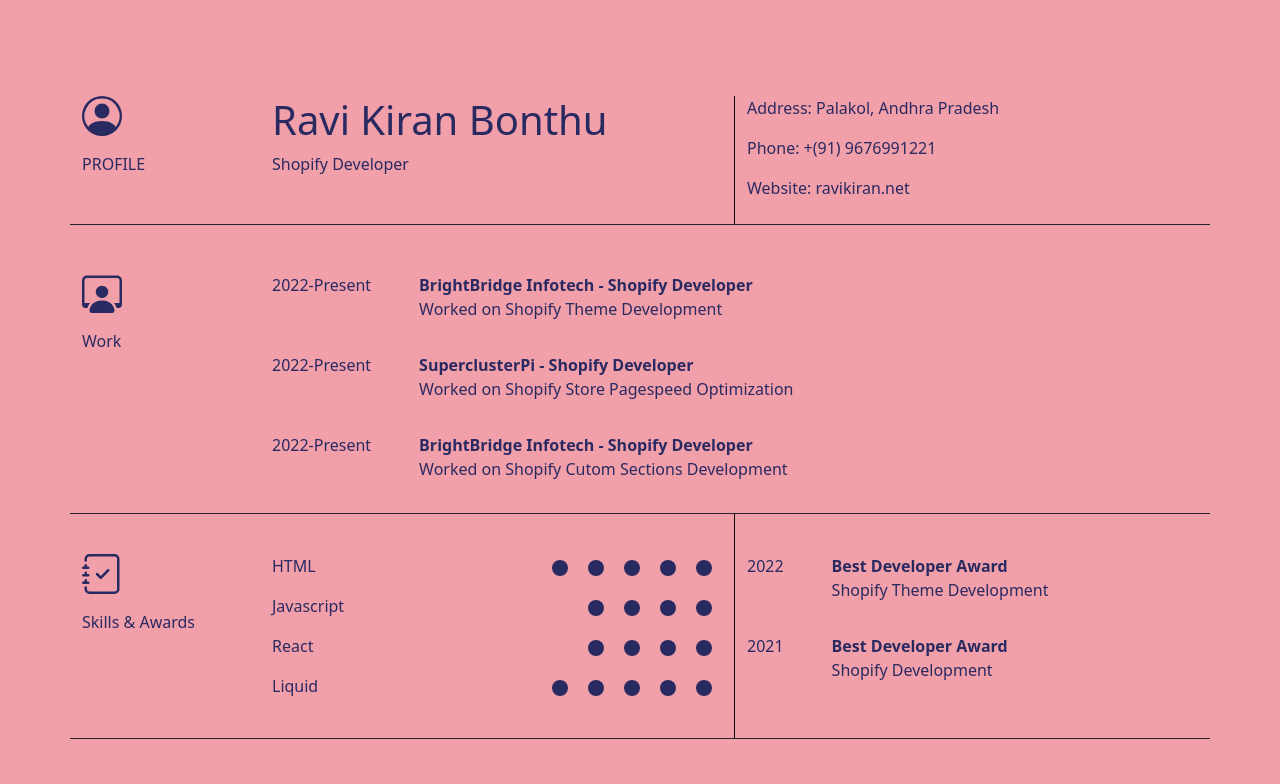
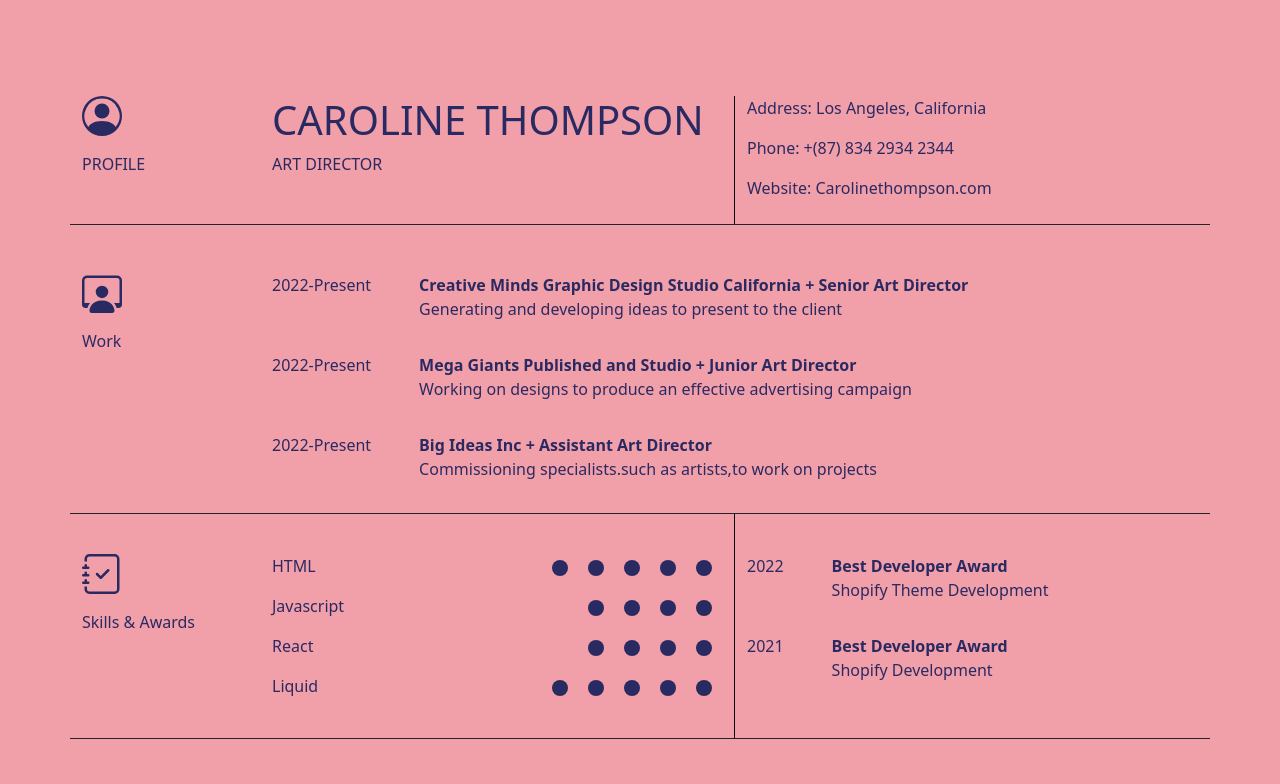
Before and after one commit to kalyani255/assignement, a plain HTML site: page index.html in a window 1280 px wide. Shown: the top 784 px of the page. Drawn offline with nearby package versions, Linux system fonts and the light colour scheme.

Commit message:
index.html

```diff
--- a/index.html
+++ b/index.html
@@ -26,15 +26,15 @@
         </div>
         <div class="col-12 col-md-5 border-right">
             <div>
-                <h1>Ravi Kiran Bonthu</h1>
-                <p>Shopify Developer</p>
+                <h1>CAROLINE THOMPSON</h1>
+                <p>ART DIRECTOR</p>
             </div>
         </div>
         <div class="col-12 col-md-5">
 <div>
-    <p>Address: Palakol, Andhra Pradesh</p>
-    <p>Phone: +(91) 9676991221</p>
-    <p>Website: ravikiran.net</p>
+    <p>Address: Los Angeles, California</p>
+    <p>Phone: +(87) 834 2934 2344</p>
+    <p>Website: Carolinethompson.com</p>
 </div>
         </div>
   </div>
@@ -61,10 +61,11 @@
   </div>
   <div>
     <div>
-        <b>    BrightBridge Infotech - Shopify Developer
+        <b>    Creative Minds Graphic Design Studio California + Senior Art
+                  Director
         </b>
     </div>
-    <p>Worked on Shopify Theme Development</p>
+    <p>Generating and developing ideas to present to the client</p>
 
   </div>
 
@@ -75,10 +76,10 @@
     </div>
     <div>
         <div>
-            <b>      SuperclusterPi - Shopify Developer
+            <b> Mega Giants Published and Studio + Junior Art Director
             </b>
         </div>
-        <p>Worked on Shopify Store Pagespeed Optimization</p>
+        <p>Working on designs to produce an effective advertising campaign</p>
 
     </div>
   </div>
@@ -88,10 +89,10 @@
     </div>
     <div>
         <div>
-            <b>      BrightBridge Infotech - Shopify Developer
+            <b>  Big Ideas Inc + Assistant Art Director
             </b>
         </div>
-        <p>Worked on Shopify Cutom Sections Development</p>
+        <p>Commissioning specialists.such as artists,to work on projects</p>
 
     </div>
   </div>
```
